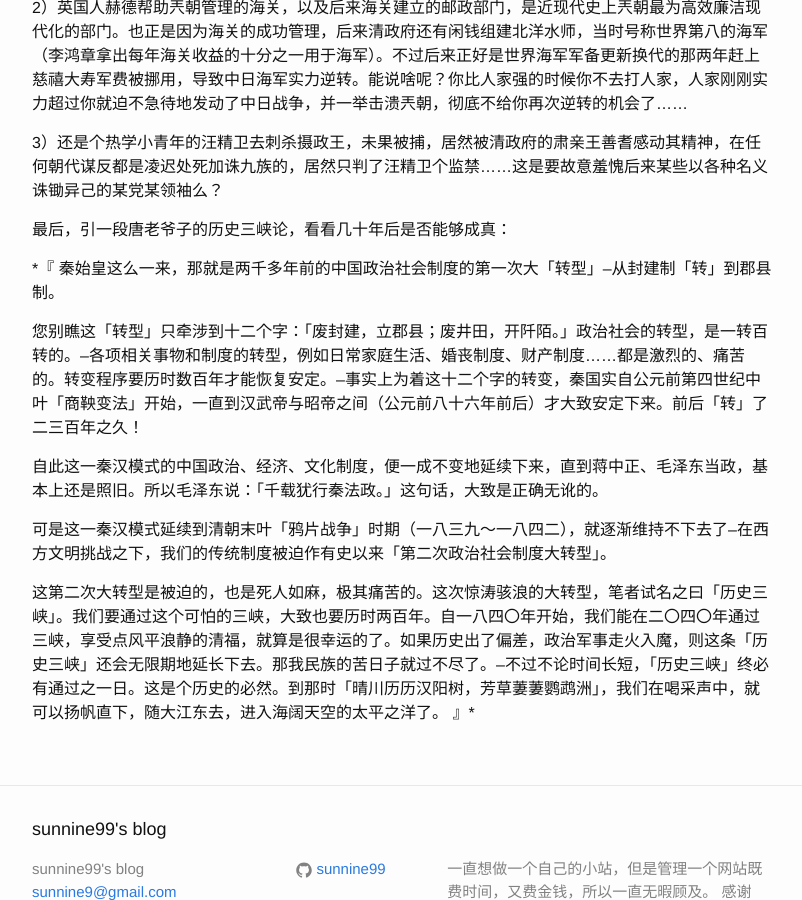
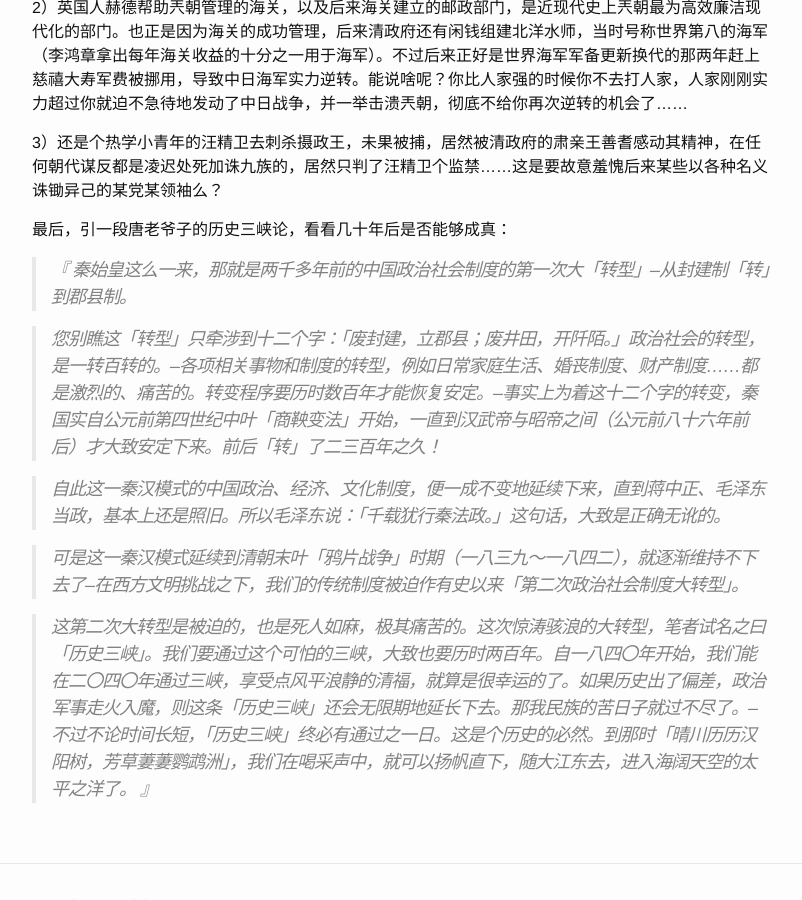
Before and after one commit to sunnine99/blog, a Jekyll site: the page built from _posts/2012-01-04-Late_Qing_70.md, in a window 1280 px wide and 900 px high, scrolled down 567 px. Shown: the whole window, without its empty margins (238-1040 px from the left). Built offline with Jekyll 4.4.1, drawn with Linux system fonts in a browser that asks for light colours.

Commit message:
70yinyong

```diff
--- a/_posts/2012-01-04-Late_Qing_70.md
+++ b/_posts/2012-01-04-Late_Qing_70.md
@@ -20,13 +20,13 @@ categories: blog
 
 最后，引一段唐老爷子的历史三峡论，看看几十年后是否能够成真：
 
-*『 秦始皇这么一来，那就是两千多年前的中国政治社会制度的第一次大「转型」--从封建制「转」到郡县制。
+>『 秦始皇这么一来，那就是两千多年前的中国政治社会制度的第一次大「转型」--从封建制「转」到郡县制。
 
-您别瞧这「转型」只牵涉到十二个字：「废封建，立郡县；废井田，开阡陌。」政治社会的转型，是一转百转的。--各项相关事物和制度的转型，例如日常家庭生活、婚丧制度、财产制度……都是激烈的、痛苦的。转变程序要历时数百年才能恢复安定。--事实上为着这十二个字的转变，秦国实自公元前第四世纪中叶「商鞅变法」开始，一直到汉武帝与昭帝之间（公元前八十六年前后）才大致安定下来。前后「转」了二三百年之久！
+>您别瞧这「转型」只牵涉到十二个字：「废封建，立郡县；废井田，开阡陌。」政治社会的转型，是一转百转的。--各项相关事物和制度的转型，例如日常家庭生活、婚丧制度、财产制度……都是激烈的、痛苦的。转变程序要历时数百年才能恢复安定。--事实上为着这十二个字的转变，秦国实自公元前第四世纪中叶「商鞅变法」开始，一直到汉武帝与昭帝之间（公元前八十六年前后）才大致安定下来。前后「转」了二三百年之久！
 
-自此这一秦汉模式的中国政治、经济、文化制度，便一成不变地延续下来，直到蒋中正、毛泽东当政，基本上还是照旧。所以毛泽东说：「千载犹行秦法政。」这句话，大致是正确无讹的。
+>自此这一秦汉模式的中国政治、经济、文化制度，便一成不变地延续下来，直到蒋中正、毛泽东当政，基本上还是照旧。所以毛泽东说：「千载犹行秦法政。」这句话，大致是正确无讹的。
 
-可是这一秦汉模式延续到清朝末叶「鸦片战争」时期（一八三九～一八四二），就逐渐维持不下去了--在西方文明挑战之下，我们的传统制度被迫作有史以来「第二次政治社会制度大转型」。
+>可是这一秦汉模式延续到清朝末叶「鸦片战争」时期（一八三九～一八四二），就逐渐维持不下去了--在西方文明挑战之下，我们的传统制度被迫作有史以来「第二次政治社会制度大转型」。
 
-这第二次大转型是被迫的，也是死人如麻，极其痛苦的。这次惊涛骇浪的大转型，笔者试名之曰「历史三峡」。我们要通过这个可怕的三峡，大致也要历时两百年。自一八四〇年开始，我们能在二〇四〇年通过三峡，享受点风平浪静的清福，就算是很幸运的了。如果历史出了偏差，政治军事走火入魔，则这条「历史三峡」还会无限期地延长下去。那我民族的苦日子就过不尽了。--不过不论时间长短，「历史三峡」终必有通过之一日。这是个历史的必然。到那时「晴川历历汉阳树，芳草萋萋鹦鹉洲」，我们在喝采声中，就可以扬帆直下，随大江东去，进入海阔天空的太平之洋了。
-』*
+>这第二次大转型是被迫的，也是死人如麻，极其痛苦的。这次惊涛骇浪的大转型，笔者试名之曰「历史三峡」。我们要通过这个可怕的三峡，大致也要历时两百年。自一八四〇年开始，我们能在二〇四〇年通过三峡，享受点风平浪静的清福，就算是很幸运的了。如果历史出了偏差，政治军事走火入魔，则这条「历史三峡」还会无限期地延长下去。那我民族的苦日子就过不尽了。--不过不论时间长短，「历史三峡」终必有通过之一日。这是个历史的必然。到那时「晴川历历汉阳树，芳草萋萋鹦鹉洲」，我们在喝采声中，就可以扬帆直下，随大江东去，进入海阔天空的太平之洋了。
+』
```
